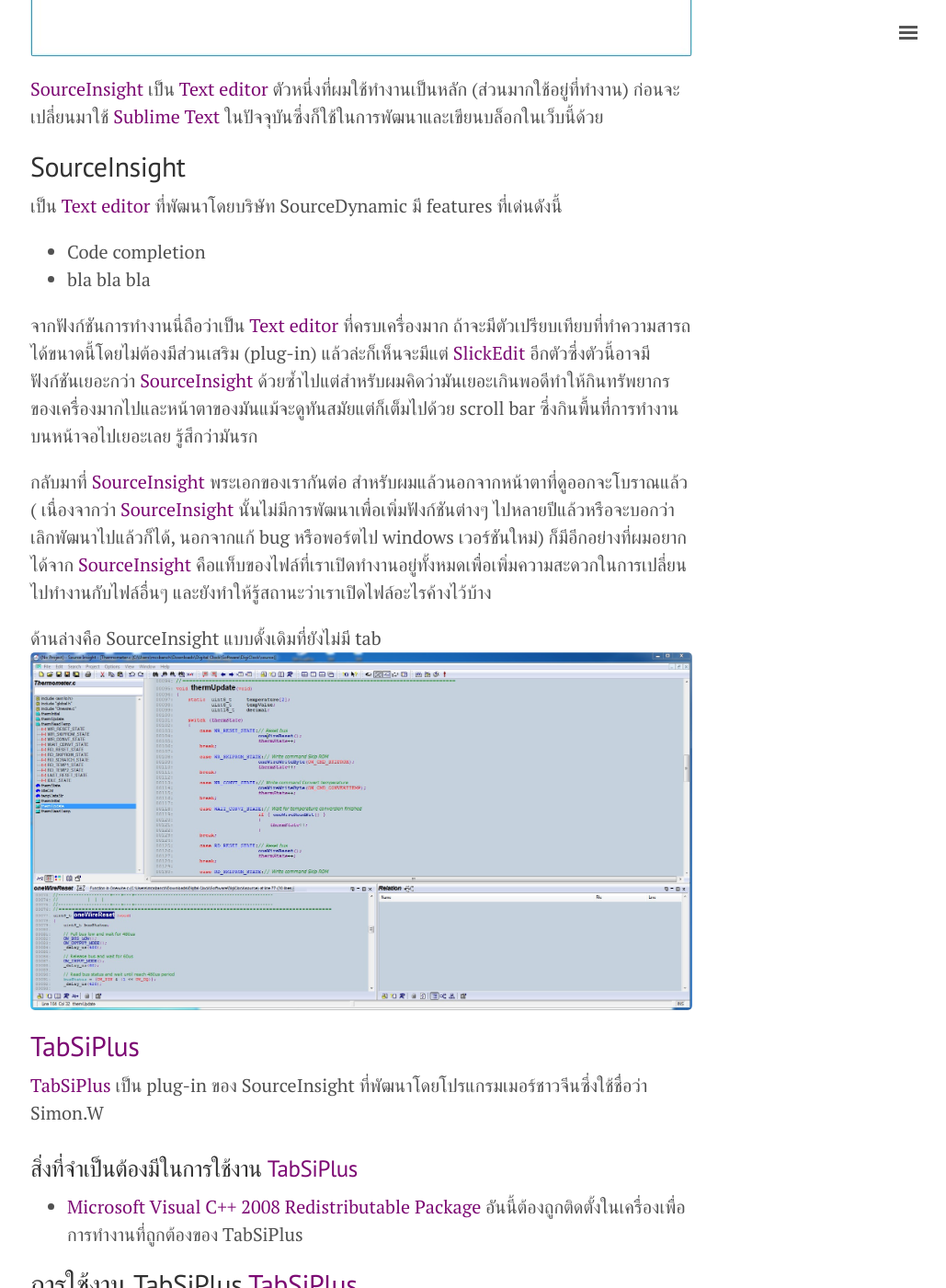
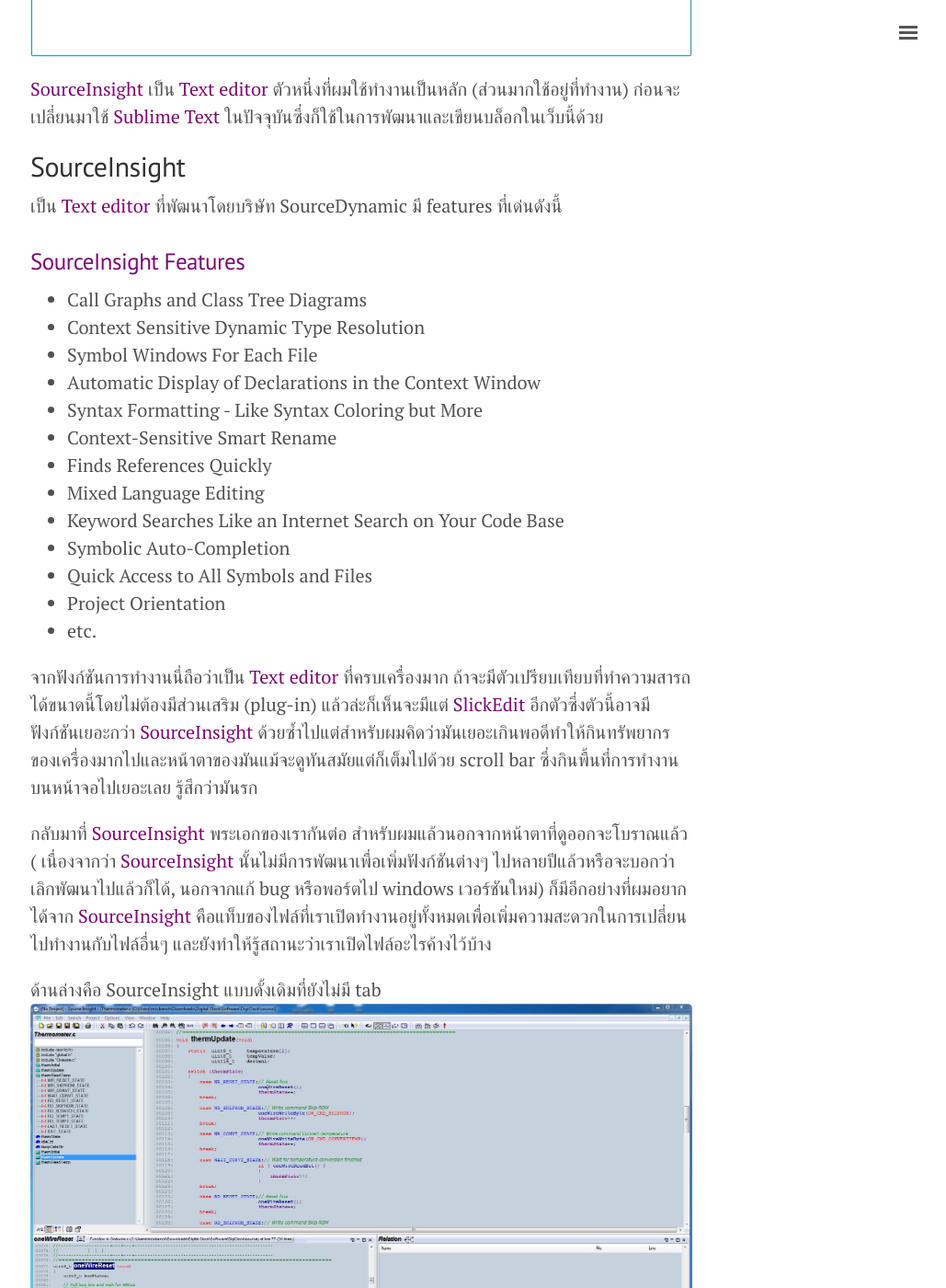
Before and after one commit to eswizardry/eswizardry.github.io, a Jekyll site: the page built from _posts/2015-07-15-tabsi-sourceinsight.md, in a window 1280 px wide and 1400 px high, scrolled down 569 px. Shown: the whole window at 92% size, without its empty margins (247-1276 px from the left). Built offline with Jekyll 4.4.1, drawn with Linux system fonts in a browser that asks for light colours; comment, search, counter and statistics services are not loaded; some of the changed text lies outside the part shown.

Commit message:
Edit tabsi post

```diff
--- a/_posts/2015-07-15-tabsi-sourceinsight.md
+++ b/_posts/2015-07-15-tabsi-sourceinsight.md
@@ -12,8 +12,21 @@
 
 ## SourceInsight
 เป็น [Text editor](https://en.wikipedia.org/wiki/Text_editor) ที่พัฒนาโดยบริษัท SourceDynamic มี features ที่เด่นดังนี้
-- Code completion
-- bla bla bla
+
+### [SourceInsight Features](http://www.sourceinsight.com/prodinfo.html)
+- Call Graphs and Class Tree Diagrams
+- Context Sensitive Dynamic Type Resolution
+- Symbol Windows For Each File
+- Automatic Display of Declarations in the Context Window
+- Syntax Formatting - Like Syntax Coloring but More
+- Context-Sensitive Smart Rename
+- Finds References Quickly
+- Mixed Language Editing
+- Keyword Searches Like an Internet Search on Your Code Base
+- Symbolic Auto-Completion
+- Quick Access to All Symbols and Files
+- Project Orientation
+- etc.
 
 จากฟังก์ชันการทำงานนี่ถือว่าเป็น [Text editor](https://en.wikipedia.org/wiki/Text_editor) ที่ครบเครื่องมาก ถ้าจะมีตัวเปรียบเทียบที่ทำความสารถได้ขนาดนี้โดยไม่ต้องมีส่วนเสริม (plug-in) แล้วล่ะก็เห็นจะมีแต่ [SlickEdit](http://www.slickedit.com/) อีกตัวซึ่งตัวนี้อาจมีฟังก์ชันเยอะกว่า [SourceInsight](http://www.sourceinsight.com/) ด้วยซ้ำไปแต่สำหรับผมคิดว่ามันเยอะเกินพอดีทำให้กินทรัพยากรของเครื่องมากไปและหน้าตาของมันแม้จะดูทันสมัยแต่ก็เต็มไปด้วย scroll bar ซึ่งกินพื้นที่การทำงานบนหน้าจอไปเยอะเลย รู้สึกว่ามันรก
 
@@ -54,7 +67,8 @@
 ![้option](/assets/tabSiPlus/tapSi-save-setting.jpg)
 
 
-และภายในหน้าต่างของ SourceInsight ที่มี TabSiPlus เกาะอยู่เรายังสามารถปรับแต่ง option ต่างได้อีกหลายอย่างเช่น
+#### และภายในหน้าต่างของ SourceInsight ที่มี TabSiPlus เกาะอยู่เรายังสามารถปรับแต่ง option ต่างได้อีกหลายอย่างเช่น
+
 - เลือก theme ที่เราสร้างขึ้น
 - ปรับให้แท็บอยู่ข้างล่างหรือข้างบน
 - อื่นๆ ลองปรับแต่งกันดูได้ครับ
```
Also changed, not shown: other parts of _posts/2015-07-15-tabsi-sourceinsight.md (+2 -2 lines).
